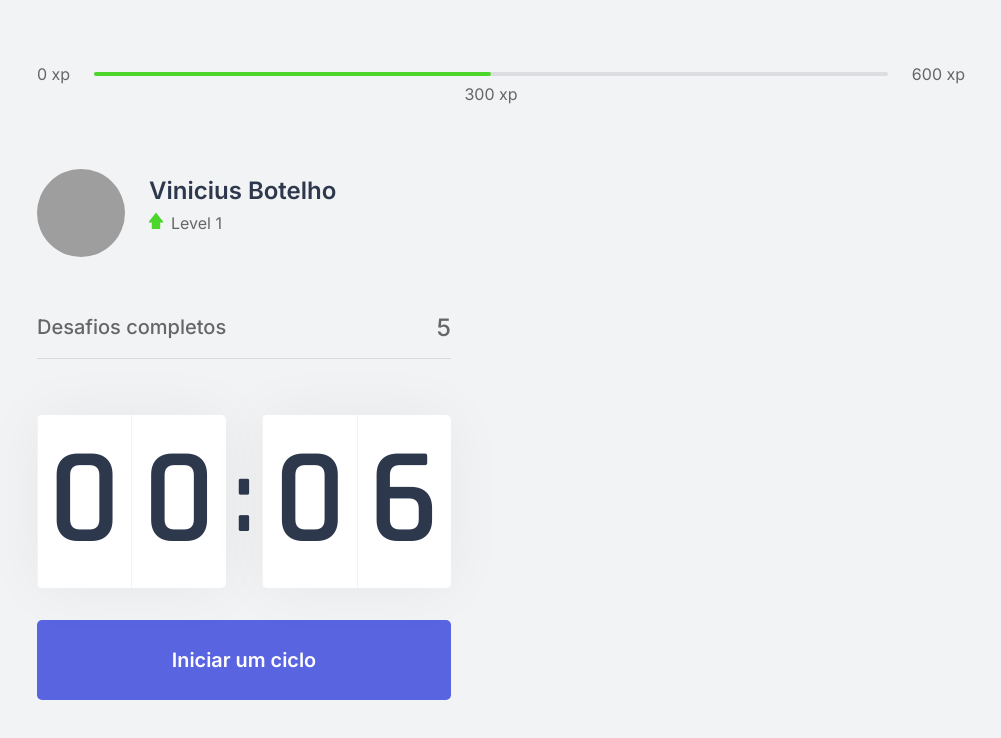
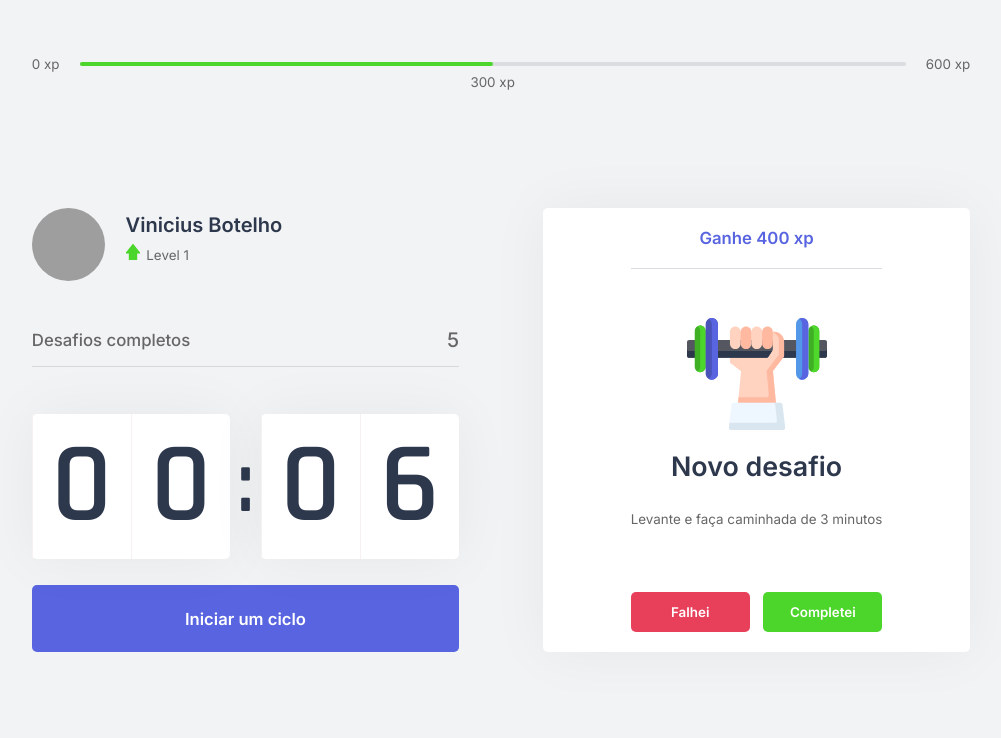
Before and after one commit to viniciusBotelho625/Moviet, a Next.js app: page / in a window 1280 px wide. Shown: the top 738 px of the page, without its empty margins (139-1140 px from the left). Built offline with nearby package versions, Linux system fonts and the light colour scheme; grey boxes are pictures that could not be loaded.

Commit message:
Box de desafios

```diff
--- /dev/null
+++ b/src/components/ChallengeBox.tsx
@@ -0,0 +1,45 @@
+import styles from '../styles/components/ChallengeBox.module.css';
+
+export function ChallengeBox() {
+
+    const hasActiveChallange = true;
+
+    return (
+        <div className={styles.challengeBoxContainer}>
+            { hasActiveChallange ? (
+                <div className={styles.challengeActive}>
+                    <header>Ganhe 400 xp</header>
+
+                    <main>
+                        <img src="icons/body.svg" />
+                        <strong>Novo desafio</strong>
+                        <p>Levante e faça caminhada de 3 minutos</p>
+                    </main>
+
+                    <footer>
+                        <button
+                            type="button"
+                            className={styles.challengeFailedButton}
+                        >
+                        Falhei
+                        </button>
+                        <button
+                            type="button"
+                            className={styles.challengeSucceededButton}
+                        >
+                            Completei
+                        </button>
+                    </footer>
+                </div>
+            ) : (
+                <div className={styles.challangeNotActive}>
+                <strong>Finalize um clico para receber um desafio</strong>
+                <p>
+                    <img src="icons/level-up.svg" alt="Level Up"/>
+                    Avance de level completando desafios
+                </p>
+            </div>
+            )}
+        </div>
+    )
+}
--- a/src/pages/index.tsx
+++ b/src/pages/index.tsx
@@ -1,9 +1,11 @@
+import Head from 'next/head';
+
 import { CompletedChallenges } from "../components/CompletedChallenges";
-import { Countdown } from "../components/CountDown";
+import { Countdown } from "../components/Countdown";
 import { ExperienceBar } from "../components/ExperienceBar";
 import { Profile } from "../components/Profile";
+import { ChallengeBox } from "../components/ChallengeBox";
 
-import Head from 'next/head';
 
 import styles from '../styles/pages/Home.module.css';
 
@@ -23,7 +25,7 @@
           <Countdown />
         </div>
         <div>
-
+          <ChallengeBox />
         </div>
       </section>
     </div>
--- /dev/null
+++ b/src/styles/components/ChallengeBox.module.css
@@ -0,0 +1,108 @@
+.challengeBoxContainer {
+    height: 100%;
+    background: var(--white);
+    border-radius: 5px;
+    box-shadow: 0 0 60px rgba(0, 0, 0, 0.05);
+    padding: 1.5rem 2rem;
+
+    display: flex;
+    flex-direction: column;
+    align-items: center;
+    justify-content: center;
+
+    text-align: center;
+}
+
+.challenngeNotActive {
+    display: flex;
+    flex-direction: column;
+    align-items: center;
+}
+
+.challenngeNotActive strong {
+    font-size: 1.5rem;
+    font-weight: 500;
+    line-height: 1.4;
+}
+
+.challenngeNotActive p {
+    display: flex;
+    flex-direction: column;
+    align-items: center;
+    line-height: 1.4;
+    max-width: 70%;
+    margin-top: 3rem;
+}
+
+.challengeNotActive p img {
+    margin-bottom: 1rem;
+}
+
+.challengeActive {
+    height: 100%;
+    display: flex;
+    flex-direction: column;
+}
+
+.challengeActive header {
+    color: var(--blue);
+    font-weight: 600;
+    font-size: 1.25rem;
+    padding: 0 2rem 1.5rem;
+    border-bottom: 1px solid var(--gray-line);
+}
+
+.challengeActive main {
+    flex: 1;
+    display: flex;
+    flex-direction: column;
+    justify-content: center;
+    align-items: center;
+}
+
+.challengeActive main strong {
+    font-size: 2rem;
+    font-weight: 600;
+    color: var(--title);
+    margin: 1.5rem 0 1rem;
+}
+
+.challengeActive main p {
+    line-height: 1.5;
+}
+
+.challengeActive footer {
+    display: grid;
+    grid-template-columns: 1fr 1fr;
+    gap: 1rem;
+}
+
+
+.challengeActive footer button {
+    height: 3rem;
+    display: flex;
+    align-items: center;
+    justify-content: center;
+
+    border: 0;
+    border-radius: 5px;
+
+    color: var(--white);
+    font-size: 1rem;
+    font-weight: 600;
+
+    transition: filter 0.2s;
+}
+
+.challengeActive footer button.challengeFailedButton {
+    background: var(--red);
+}
+
+
+.challengeActive footer button.challengeSucceededButton {
+    background: var(--green);
+}
+
+.challengeActive footer button:hover {
+    filter: brightness(0.9);
+}
--- a/src/styles/global.css
+++ b/src/styles/global.css
@@ -18,15 +18,15 @@
     --blue-twitter: #2AA9E0;
 }
 
-@media(max-width: 1080px) {
+@media(max-width: 1480px) {
     html {
-        font-size: 93.75%;
+        font-size: 83.75%;
     }
 }
 
 @media(max-width: 720px) {
     html {
-        font-size: 87.5%;
+        font-size: 77.5%;
     }
 }
 
```
